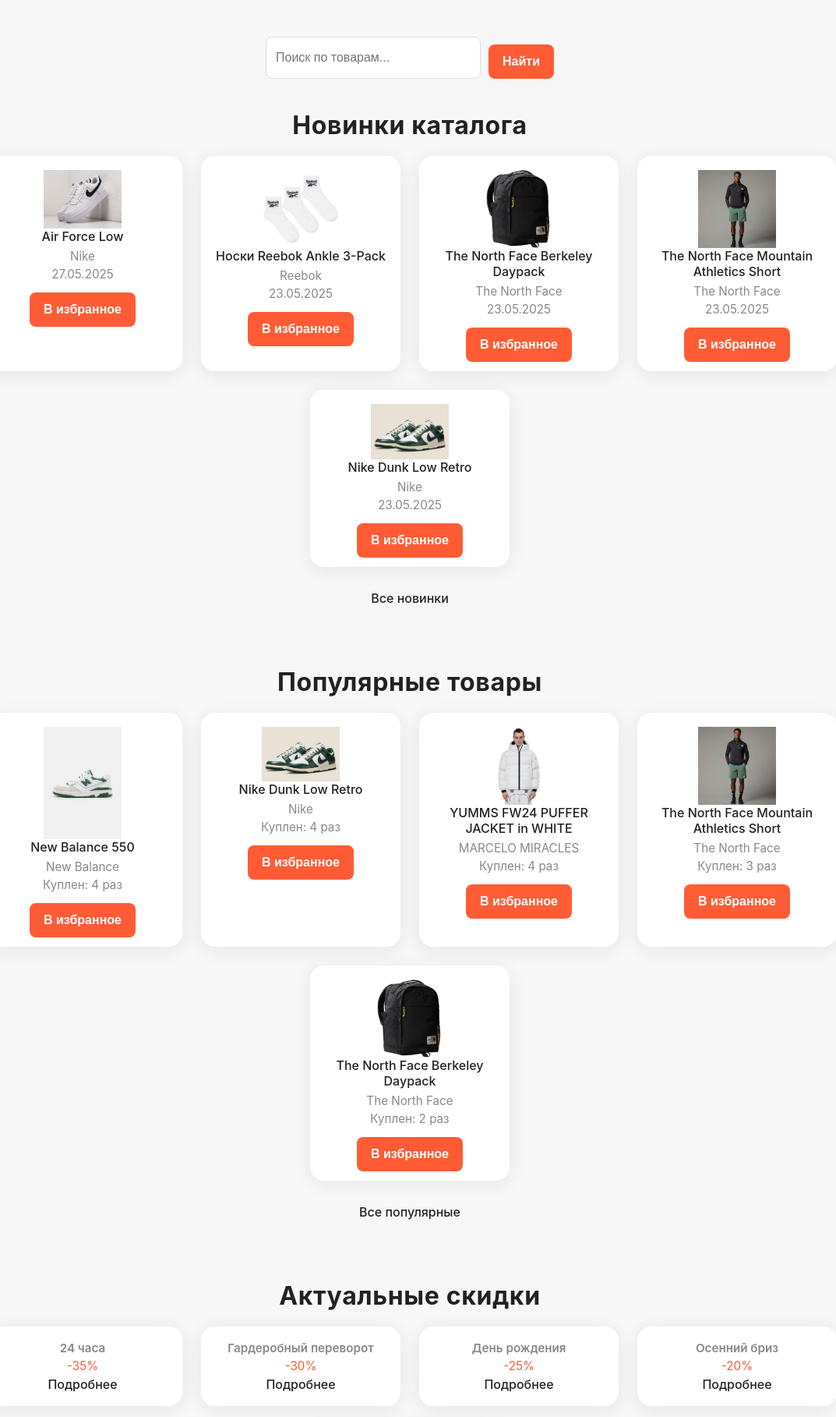
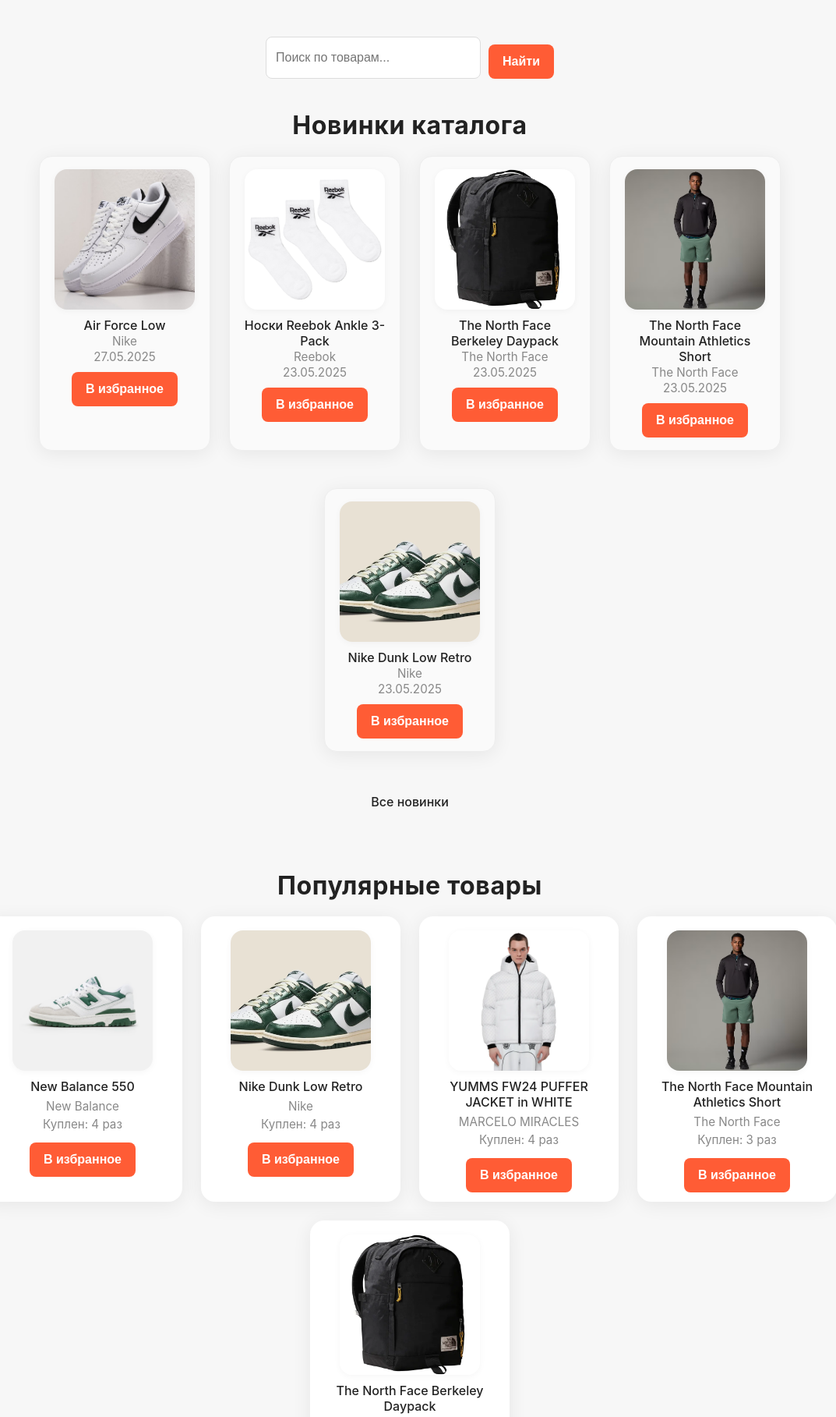
Before and after one commit to Leksoos/Sports_Django, a Django app: page / in a window 1280 px wide. Shown: the part 221-2038 px from the top of the page at 78% size, without its empty margins (114-1187 px from the left). Run offline with Django 5.2, Linux system fonts and the light colour scheme; data comes from the database, SQL or seed files in the repository; both versions use the stored data as it was after the commit.

Commit message:
Доработка 2ой кр и фронта

```diff
--- a/sportswear_shop/shop/static/shop/main.css
+++ b/sportswear_shop/shop/static/shop/main.css
@@ -473,6 +473,41 @@
     margin-left: 18px;
 }
 
+.product-image-main {
+    width: 180px;
+    height: 180px;
+    object-fit: cover;
+    border-radius: 16px;
+    display: block;
+    margin: 0 auto 10px auto;
+    box-shadow: 0 2px 8px rgba(0,0,0,0.04);
+}
+
+.product-list-main {
+    display: flex;
+    flex-wrap: wrap;
+    gap: 24px;
+    justify-content: center;
+    padding: 0;
+    margin: 0 0 30px 0;
+    list-style: none;
+}
+
+.product-list-main li {
+    margin-bottom: 24px;
+    padding: 16px;
+    border: 1px solid #eee;
+    border-radius: 16px;
+    background: #fafafa;
+    min-width: 220px;
+    max-width: 260px;
+    box-sizing: border-box;
+    display: flex;
+    flex-direction: column;
+    align-items: center;
+    text-align: center;
+}
+
 @media (max-width: 768px) {
   .cart-table th,
   .cart-table td {
--- a/sportswear_shop/shop/templates/shop/index.html
+++ b/sportswear_shop/shop/templates/shop/index.html
@@ -16,7 +16,7 @@
     {% for product in search_results %}
       <li>
         {% if product.images.all %}
-          <img src="{{ product.images.all.0.image.url }}" width="60">
+          <img src="{{ product.images.all.0.image.url }}" class="product-image-main" width="180" height="180">
         {% endif %}
         <a href="{{ product.get_absolute_url }}">{{ product.name }}</a>
       </li>
@@ -27,18 +27,20 @@
 {% endif %}
 
 <h2>Новинки каталога</h2>
-<ol>
+<ol class="product-list-main">
   {% for product in new_products %}
   <li>
     {% if product.images.all %}
-      <img src="{{ product.images.all.0.image.url }}" width="100">
+      <img src="{{ product.images.all.0.image.url }}" class="product-image-main" width="180" height="180">
     {% else %}
       <span>Нет изображения</span>
     {% endif %}
-    <a href="{{ product.get_absolute_url }}">{{ product.name }}</a>
-    <span>{{ product.brand.name }}</span>
-    <span>{{ product.created_at|date:"d.m.Y" }}</span>
-    <button>В избранное</button>
+    <div class="product-info">
+      <a href="{{ product.get_absolute_url }}">{{ product.name }}</a><br>
+      <span>{{ product.brand.name }}</span><br>
+      <span>{{ product.created_at|date:"d.m.Y" }}</span><br>
+      <button>В избранное</button>
+    </div>
   </li>
   {% endfor %}
 </ol>
@@ -51,7 +53,7 @@
   {% for product in popular_products %}
   <li>
     {% if product.images.all %}
-      <img src="{{ product.images.all.0.image.url }}" width="100">
+      <img src="{{ product.images.all.0.image.url }}" class="product-image-main" width="180" height="180">
     {% else %}
       <span>Нет изображения</span>
     {% endif %}
--- a/sportswear_shop/shop/templates/shop/product_form.html
+++ b/sportswear_shop/shop/templates/shop/product_form.html
@@ -1,9 +1,6 @@
 <!DOCTYPE html>
 <html>
-<head>
-    <title>Форма продукта</title>
-    <meta name="viewport" content="width=device-width, initial-scale=1">
-</head>
+<head><title>Форма продукта</title></head>
 <body>
     <h2>{% if form.instance.pk %}Редактировать{% else %}Создать{% endif %} товар</h2>
     <form method="post">
--- a/sportswear_shop/shop/urls.py
+++ b/sportswear_shop/shop/urls.py
@@ -1,7 +1,7 @@
 from django.urls import path
-from .views import product_list, product_create, product_update, product_delete, product_detail, discount_detail, discount_list, add_comment, delete_comment
+from .views import product_list, product_create, product_update, product_delete, product_detail, discount_detail, discount_list
 from .views import ProductDetailAPIView, ProductListAPIView
-from reviews.views import add_review, delete_review
+from reviews.views import add_review, delete_review, edit_review
 from . import views
 
 urlpatterns = [
@@ -12,11 +12,10 @@
     path('product/<int:pk>/delete/', product_delete, name='product_delete'),
     path('product/<int:pk>/', product_detail, name='product_detail'),
     path('<int:pk>/', discount_detail, name='discount_detail'),
-    path('product/<int:pk>/comment/', add_comment, name='add_comment'),
-    path('comment/<int:comment_id>/delete/', delete_comment, name='delete_comment'),
     path('category/<int:category_id>/', views.product_list_by_category, name='product_list_by_category'),
     path('products/<int:pk>/', ProductDetailAPIView.as_view(), name='api_product_detail'),
     path('products/', ProductListAPIView.as_view(), name='api_product_list'),
-    path('product/<int:pk>/review/', add_review, name='add_review'),
+    path('product/<int:pk>/add_review/', add_review, name='add_review'),
     path('review/<int:review_id>/delete/', delete_review, name='delete_review'),
+    path('review/<int:review_id>/edit/', edit_review, name='edit_review'),
 ]
--- a/sportswear_shop/shop/views.py
+++ b/sportswear_shop/shop/views.py
@@ -120,28 +120,6 @@
         return redirect('product_list')
     return render(request, 'shop/product_confirm_delete.html', {'product': product})
 
-@login_required
-def add_comment(request, pk):
-    product = get_object_or_404(Product, pk=pk)
-    if request.method == 'POST':
-        form = ProductCommentForm(request.POST)
-        if form.is_valid():
-            comment = form.save(commit=False)
-            comment.product = product
-            comment.user = request.user
-            comment.save()
-            if request.headers.get('x-requested-with') == 'XMLHttpRequest':
-                html = render_to_string('shop/comment_item.html', {'comment': comment, 'user': request.user})
-                return JsonResponse({'html': html})
-            return redirect('product_detail', pk=pk)
-    return JsonResponse({'error': 'Ошибка'}, status=400)
-
-@login_required
-def delete_comment(request, comment_id):
-    comment = get_object_or_404(ProductComment, id=comment_id)
-    if request.user == comment.user or request.user.is_staff:
-        comment.delete()
-    return redirect('product_detail', pk=comment.product.pk)
 
 def product_list_by_category(request, category_id):
     category = get_object_or_404(Category, id=category_id)
@@ -162,3 +140,25 @@
     serializer_class = ProductSerializer
     filter_backends = [DjangoFilterBackend]
     filterset_class = ProductFilter
+
+@login_required
+def add_review(request, pk):
+    product = get_object_or_404(Product, pk=pk)
+    if request.method == 'POST':
+        form = ReviewForm(request.POST)
+        if form.is_valid():
+            review = form.save(commit=False)
+            review.product = product
+            review.user = request.user
+            review.save()
+            return redirect('product_detail', pk=pk)
+    else:
+        form = ReviewForm()
+    return render(request, 'reviews/add_review.html', {'form': form, 'product': product})
+
+@login_required
+def delete_review(request, review_id):
+    review = get_object_or_404(Review, id=review_id)
+    if request.user == review.user or request.user.is_staff:
+        review.delete()
+    return redirect('product_detail', pk=review.product.pk)
--- a/sportswear_shop/users/models.py
+++ b/sportswear_shop/users/models.py
@@ -1,13 +1,13 @@
 from django.contrib.auth.models import AbstractUser, Group
 from django.db import models
-from shop.models import Product  # Добавь импорт
+from django.conf import settings
 
 class User(AbstractUser):
     phone = models.CharField(max_length=20, blank=True, verbose_name="Телефон")
     avatar = models.ImageField(upload_to='avatars/', blank=True, null=True, verbose_name="Аватар")
     email_verified = models.BooleanField(default=False, verbose_name="Почта подтверждена")
     favorite_products = models.ManyToManyField(
-        Product,
+        'shop.Product',
         related_name='favorited_by',
         blank=True,
         verbose_name="Избранные товары"
```
Also changed, not shown: sportswear_shop/reviews/templates/reviews/edit_review.html (added, +12 -0 lines), sportswear_shop/reviews/views.py (+30 -4 lines), sportswear_shop/shop/templates/shop/comment_item.html (deleted, +0 -25 lines), sportswear_shop/shop/templates/shop/product_detail.html (+28 -21 lines), sportswear_shop/shop/templates/shop/review_item.html (added, +14 -0 lines), sportswear_shop/db.sqlite3.
